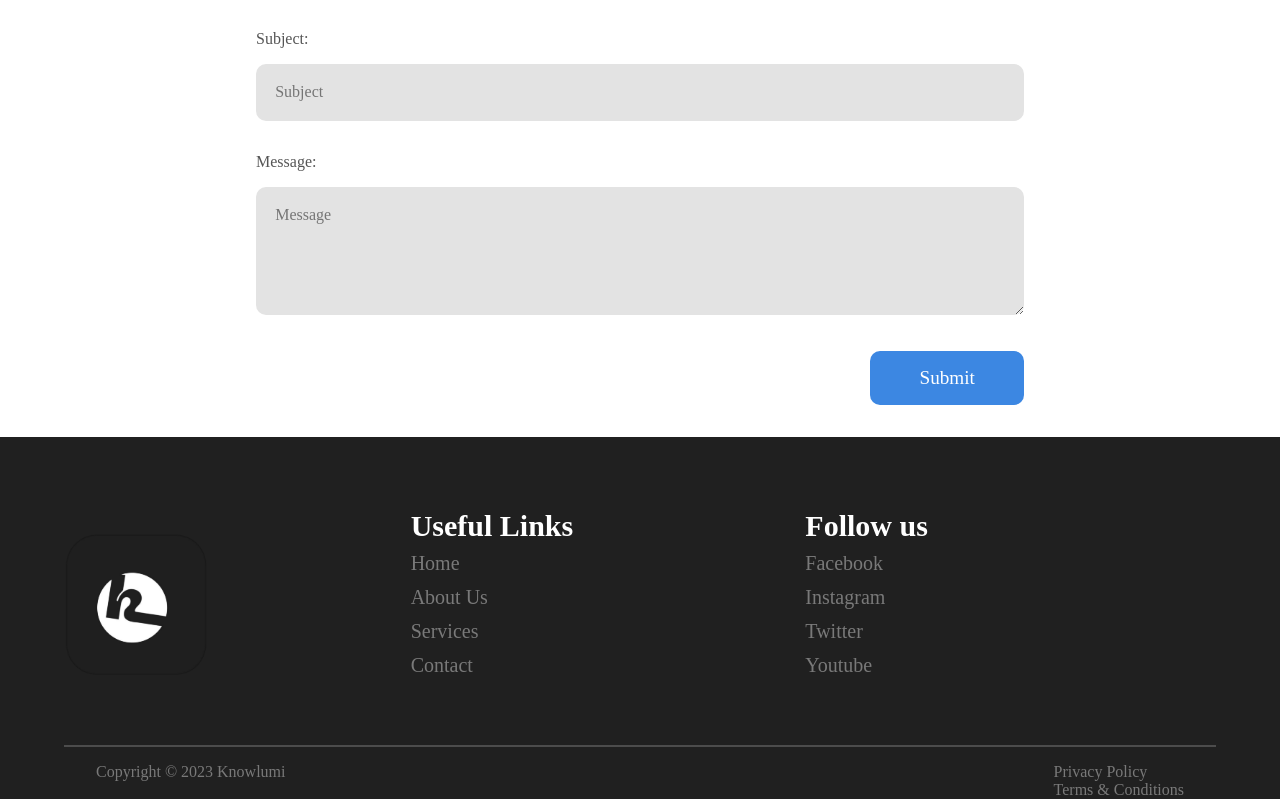
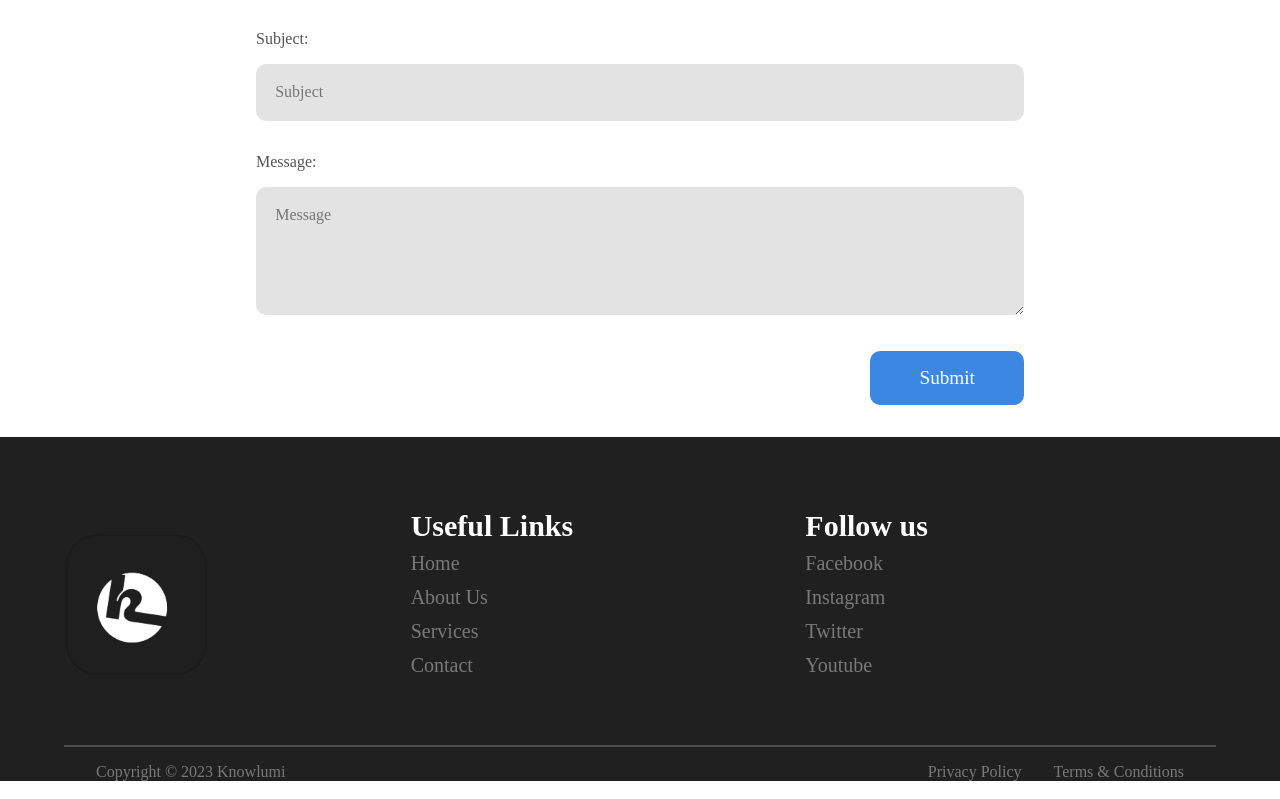
Before and after one commit to SrutavTarun/Edtech, a React (Vite) app: page / in a window 1280 px wide. Shown: the part 5172-5971 px from the top of the page. Built offline with nearby package versions, Linux system fonts and the light colour scheme; a web font is replaced by a local one.

Commit message:
fixed minor error

```diff
--- a/src/components/styles/footer.css
+++ b/src/components/styles/footer.css
@@ -101,8 +101,15 @@
     flex: 5;
 }
 
+.f-bottom-row2{
+    display: flex;
+    flex-direction: row;
+    white-space: nowrap;
+}
+
 .fprivacy{
     flex: 1;
+    margin: 0 2em 0 0;
 }
 
 .fterms{
```
